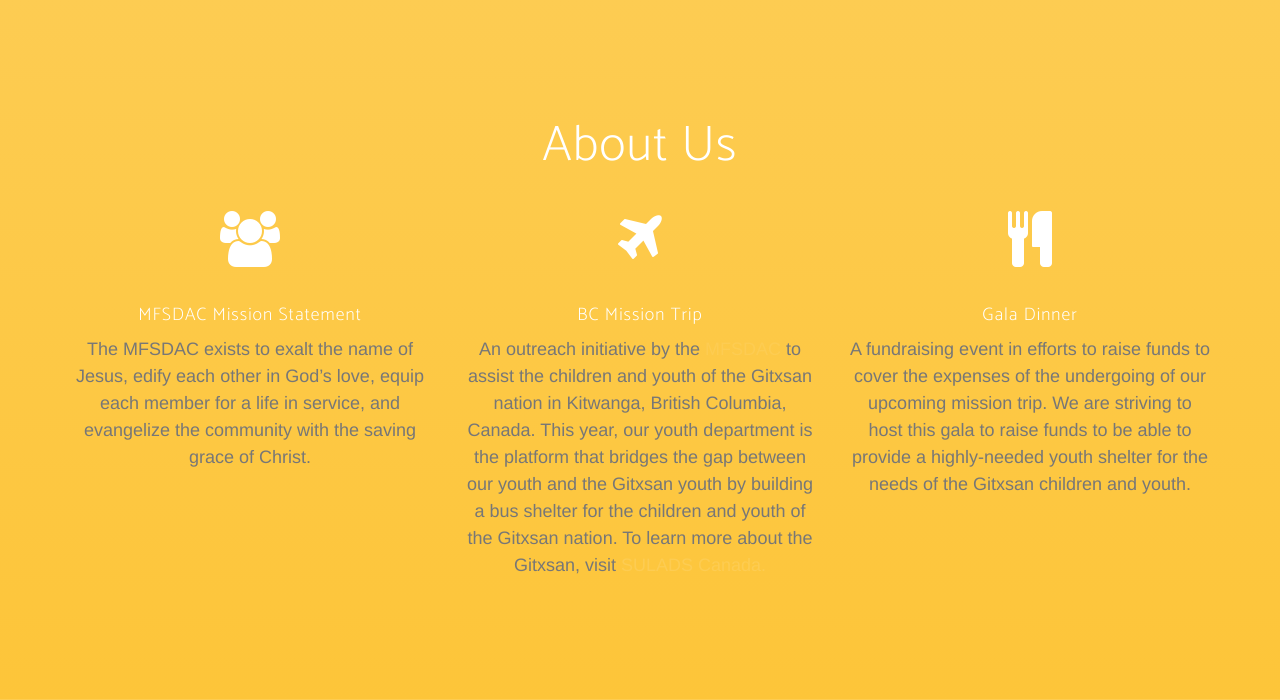
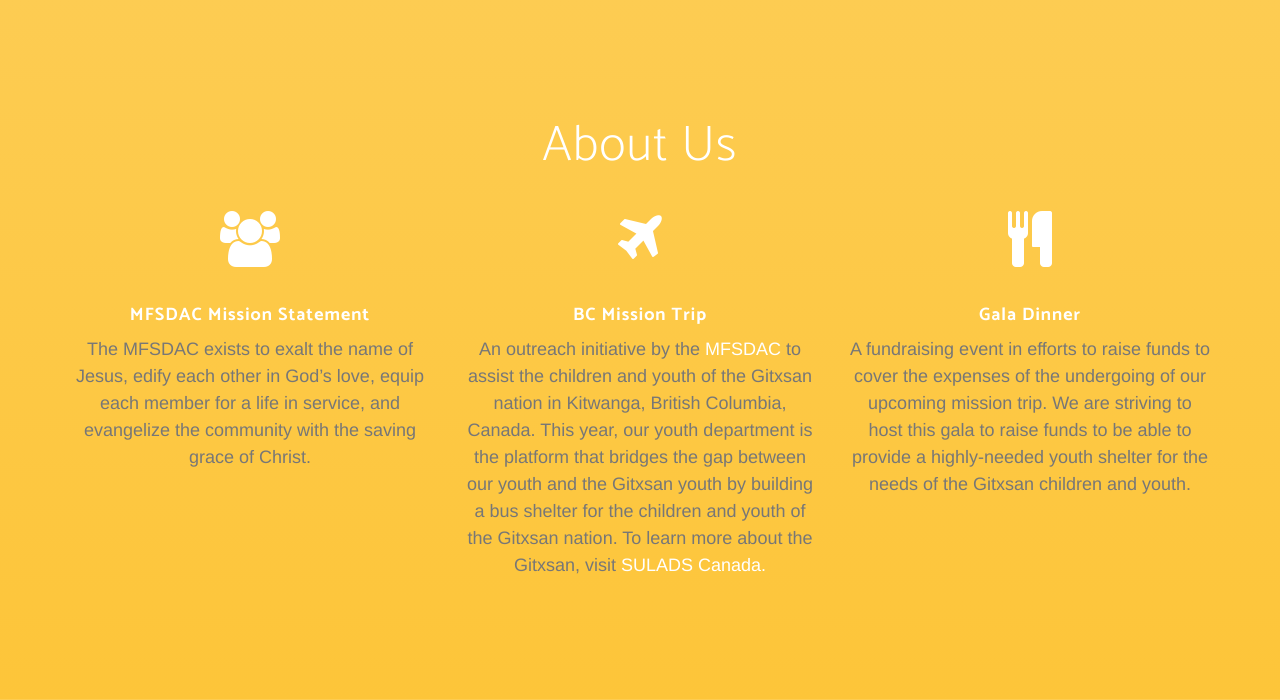
Before and after one commit to Developers-Foundation/mfsdac-gala, a PHP site: page / in a window 1280 px wide. Shown: the part 821-1521 px from the top of the page. Run offline with PHP 8.4, Linux system fonts and the light colour scheme; style sheets or scripts are compiled from the project's sources; some libraries are stand-ins or nearby versions; some web fonts are replaced.

Commit message:
fixed link colors

```diff
--- a/css/custom.css
+++ b/css/custom.css
@@ -30,3 +30,12 @@
 .header-content-inner {
   text-align: center;
 }
+.service-heading {
+  font-weight: bold;
+}
+.abt-lnk {
+  color: white;
+}
+.abt-lnk:hover {
+  color: black;
+}
--- a/index.html
+++ b/index.html
@@ -120,7 +120,7 @@
                        <i class="fa fa-plane" aria-hidden="true"></i>
                    </span>
                    <h4 class="service-heading">BC Mission Trip</h4>
-                   <p class="text-muted">An outreach initiative by the <a href="http://www.mississaugasda.com/">MFSDAC</a> to assist the children and youth of the Gitxsan nation in Kitwanga, British Columbia, Canada. This year, our youth department is the platform that bridges the gap between our youth and the Gitxsan youth by building a bus shelter for the children and youth of the Gitxsan nation. To learn more about the Gitxsan, visit <a href="http://www.suladscanada.com/">SULADS Canada.</a></p>
+                   <p class="text-muted">An outreach initiative by the <a href="http://www.mississaugasda.com/" class = "abt-lnk">MFSDAC</a> to assist the children and youth of the Gitxsan nation in Kitwanga, British Columbia, Canada. This year, our youth department is the platform that bridges the gap between our youth and the Gitxsan youth by building a bus shelter for the children and youth of the Gitxsan nation. To learn more about the Gitxsan, visit <a href="http://www.suladscanada.com/" class = "abt-lnk">SULADS Canada.</a></p>
                </div>
                <div class="col-md-4">
                    <span class="fa-stack fa-4x">
--- a/less/custom.less
+++ b/less/custom.less
@@ -38,3 +38,16 @@
 .header-content-inner {
     text-align: center;
 }
+
+.service-heading{
+    //bold
+    font-weight: bold;
+}
+
+.abt-lnk{
+    color: white;
+}
+
+.abt-lnk:hover{
+    color: black;
+}
```
